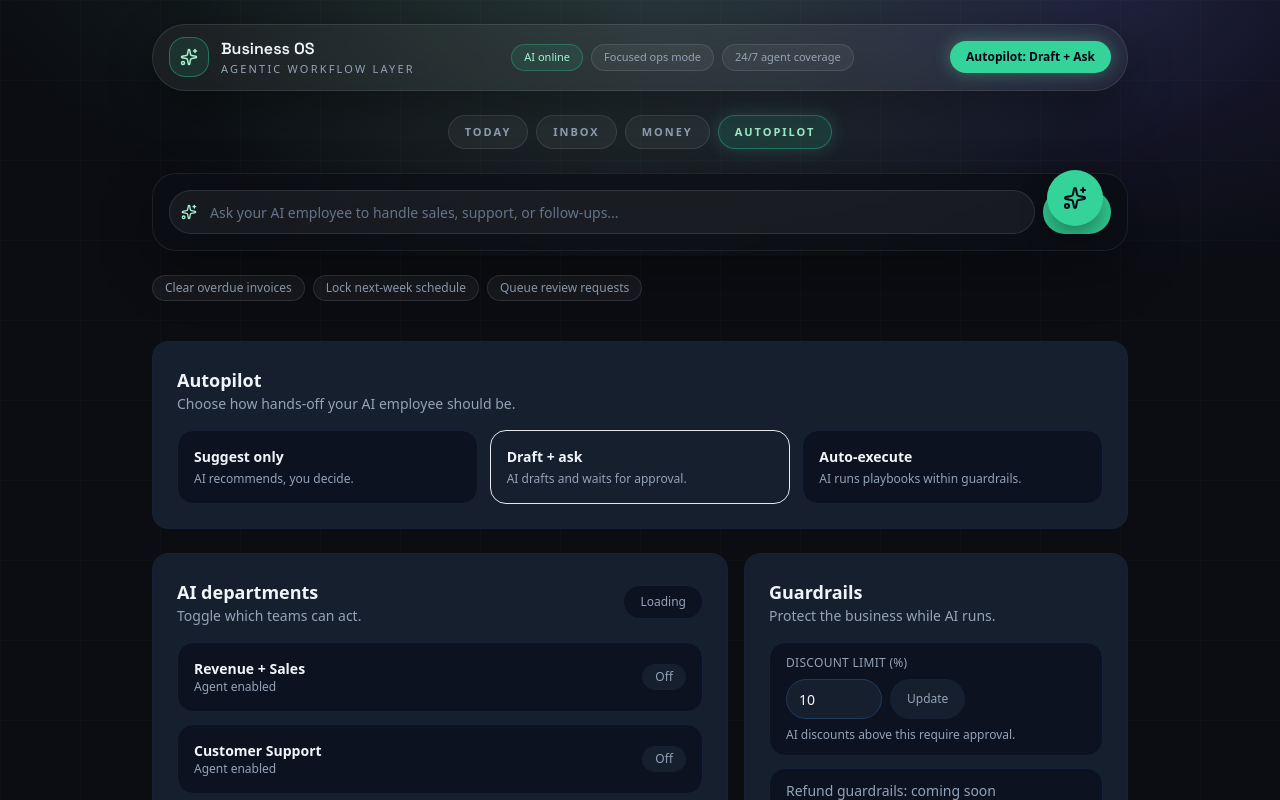
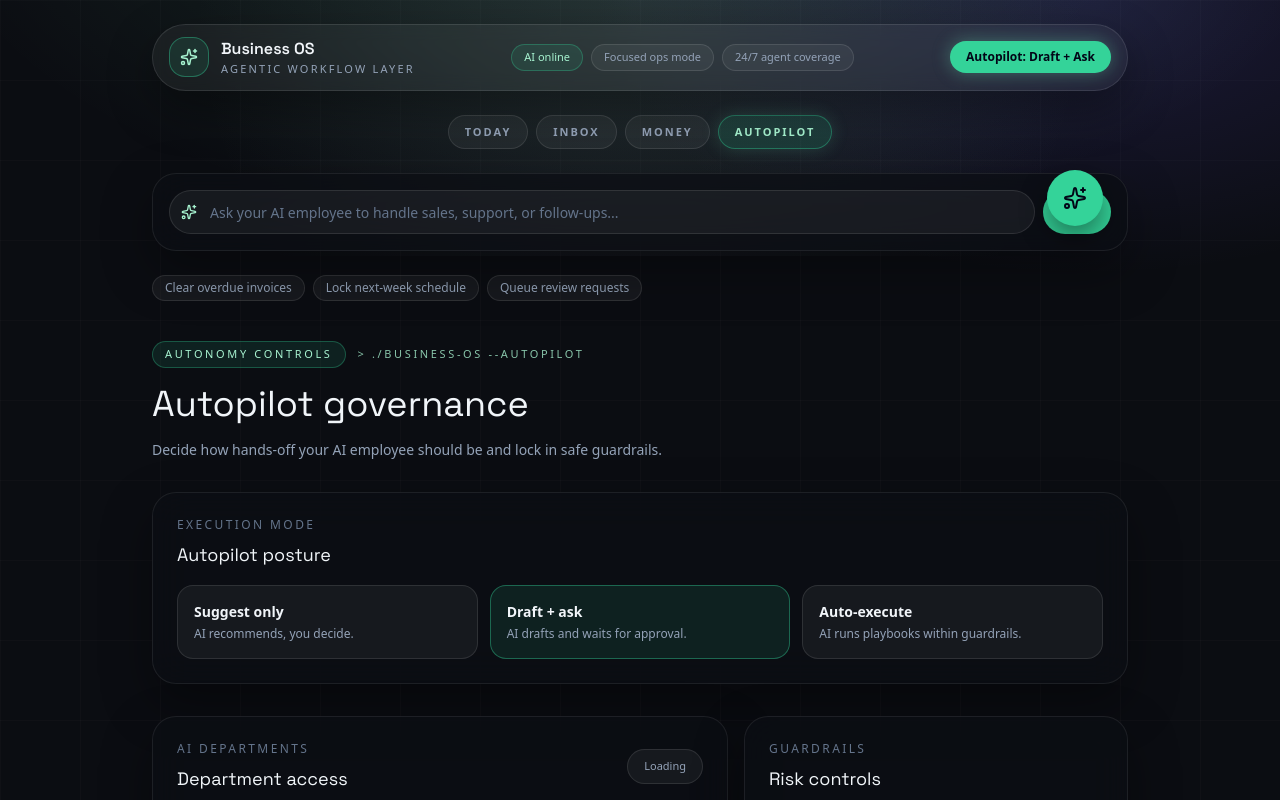
Before and after one commit to dapilot23/smart-business-assistant, a Next.js app in the folder apps/web/: page /dashboard/auto in a window 1280 px wide. Shown: the top 800 px of the page. Built offline with nearby package versions, Linux system fonts and the light colour scheme; no server answers.

Commit message:
Extend OS-style UI to inbox, money, and autopilot

```diff
--- a/apps/web/app/dashboard/auto/page.tsx
+++ b/apps/web/app/dashboard/auto/page.tsx
@@ -49,12 +49,28 @@ export default function AutopilotPage() {
   };
 
   return (
-    <div className="flex flex-col gap-6">
-      <section className="rounded-2xl border border-border-subtle bg-card p-6">
-        <h1 className="text-lg font-semibold text-foreground">Autopilot</h1>
-        <p className="text-sm text-muted-foreground">
-          Choose how hands-off your AI employee should be.
+    <div className="flex flex-col gap-8">
+      <section className="flex flex-col gap-4">
+        <div className="flex flex-wrap items-center gap-3 text-[11px] uppercase tracking-[0.24em] text-slate-400">
+          <span className="rounded-full border border-emerald-400/30 bg-emerald-400/10 px-3 py-1 text-emerald-200">
+            Autonomy controls
+          </span>
+          <span className="font-primary text-emerald-200/80">&gt; ./business-os --autopilot</span>
+        </div>
+        <h1 className="font-display text-3xl text-slate-100 sm:text-4xl">Autopilot governance</h1>
+        <p className="text-sm text-slate-400">
+          Decide how hands-off your AI employee should be and lock in safe guardrails.
         </p>
+      </section>
+
+      <section className="glass-panel rounded-3xl p-6">
+        <div className="flex items-center justify-between">
+          <div>
+            <p className="text-xs uppercase tracking-[0.2em] text-slate-500">Execution mode</p>
+            <h2 className="mt-2 font-display text-lg text-slate-100">Autopilot posture</h2>
+          </div>
+          {saving && <span className="text-xs text-slate-400">Saving...</span>}
+        </div>
         <div className="mt-4 grid gap-3 md:grid-cols-3">
           {modes.map((item) => (
             <button
@@ -62,30 +78,27 @@ export default function AutopilotPage() {
               onClick={() => saveSettings({ autopilotMode: item.id })}
               className={`rounded-2xl border px-4 py-4 text-left transition-colors ${
                 mode === item.id
-                  ? "border-primary/40 bg-primary/10"
-                  : "border-border-subtle bg-background hover:bg-secondary"
+                  ? "border-emerald-400/40 bg-emerald-400/10"
+                  : "border-white/10 bg-white/5 hover:border-white/20"
               }`}
             >
-              <div className="text-sm font-semibold text-foreground">{item.label}</div>
-              <div className="mt-1 text-xs text-muted-foreground">{item.description}</div>
+              <div className="text-sm font-semibold text-slate-100">{item.label}</div>
+              <div className="mt-1 text-xs text-slate-400">{item.description}</div>
             </button>
           ))}
         </div>
-        {saving && (
-          <p className="mt-3 text-xs text-muted-foreground">Saving changes…</p>
-        )}
       </section>
 
       <section className="grid gap-4 lg:grid-cols-[1.2fr_0.8fr]">
-        <div className="rounded-2xl border border-border-subtle bg-card p-6">
+        <div className="glass-panel rounded-3xl p-6">
           <div className="flex items-center justify-between">
             <div>
-              <h2 className="text-lg font-semibold text-foreground">AI departments</h2>
-              <p className="text-sm text-muted-foreground">Toggle which teams can act.</p>
+              <p className="text-xs uppercase tracking-[0.2em] text-slate-500">AI departments</p>
+              <h2 className="mt-2 font-display text-lg text-slate-100">Department access</h2>
             </div>
-            <button className="rounded-full border border-border-subtle bg-background px-4 py-2 text-xs font-medium text-muted-foreground">
+            <span className="rounded-full border border-white/10 bg-white/5 px-4 py-2 text-[11px] text-slate-400">
               {settings ? "Configured" : "Loading"}
-            </button>
+            </span>
           </div>
 
           <div className="mt-4 grid gap-3">
@@ -94,11 +107,11 @@ export default function AutopilotPage() {
               return (
                 <div
                   key={toggle.key}
-                  className="flex items-center justify-between rounded-2xl border border-border-subtle bg-background px-4 py-4"
+                  className="flex items-center justify-between rounded-2xl border border-white/10 bg-white/5 px-4 py-4"
                 >
                   <div>
-                    <div className="text-sm font-semibold text-foreground">{toggle.label}</div>
-                    <div className="text-xs text-muted-foreground">Agent enabled</div>
+                    <div className="text-sm font-semibold text-slate-100">{toggle.label}</div>
+                    <div className="text-xs text-slate-400">Agent enabled</div>
                   </div>
                   <button
                     onClick={() =>
@@ -106,8 +119,8 @@ export default function AutopilotPage() {
                     }
                     className={`rounded-full border px-3 py-1 text-xs font-medium transition-colors ${
                       enabled
-                        ? "border-primary/40 bg-primary/10 text-primary"
-                        : "border-border-subtle bg-card text-muted-foreground"
+                        ? "border-emerald-400/40 bg-emerald-400/10 text-emerald-200"
+                        : "border-white/10 bg-white/5 text-slate-400"
                     }`}
                   >
                     {enabled ? "On" : "Off"}
@@ -118,14 +131,14 @@ export default function AutopilotPage() {
           </div>
         </div>
 
-        <div className="rounded-2xl border border-border-subtle bg-card p-6">
-          <h2 className="text-lg font-semibold text-foreground">Guardrails</h2>
-          <p className="text-sm text-muted-foreground">Protect the business while AI runs.</p>
-          <div className="mt-4 grid gap-3 text-sm text-muted-foreground">
-            <div className="rounded-2xl border border-border-subtle bg-background px-4 py-3">
-              <div className="text-xs uppercase tracking-wide text-muted-foreground">
-                Discount limit (%)
-              </div>
+        <div className="glass-panel rounded-3xl p-6">
+          <div>
+            <p className="text-xs uppercase tracking-[0.2em] text-slate-500">Guardrails</p>
+            <h2 className="mt-2 font-display text-lg text-slate-100">Risk controls</h2>
+          </div>
+          <div className="mt-4 grid gap-3 text-sm text-slate-400">
+            <div className="rounded-2xl border border-white/10 bg-white/5 px-4 py-3">
+              <div className="text-xs uppercase tracking-wide text-slate-500">Discount limit (%)</div>
               <div className="mt-2 flex items-center gap-2">
                 <input
                   type="number"
@@ -133,25 +146,21 @@ export default function AutopilotPage() {
                   max={100}
                   value={discountInput}
                   onChange={(event) => setDiscountInput(event.target.value)}
-                  className="h-10 w-24 rounded-full border border-border bg-card px-3 text-sm text-foreground focus:border-primary/40 focus:outline-none"
+                  className="h-10 w-24 rounded-full border border-white/10 bg-white/5 px-3 text-sm text-slate-100 focus:border-emerald-400/60 focus:outline-none"
                 />
                 <button
-                  onClick={() =>
-                    saveSettings({ maxDiscountPercent: Number(discountInput) || 0 })
-                  }
-                  className="h-10 rounded-full border border-border-subtle bg-card px-4 text-xs font-medium text-muted-foreground hover:text-foreground"
+                  onClick={() => saveSettings({ maxDiscountPercent: Number(discountInput) || 0 })}
+                  className="h-10 rounded-full border border-white/10 bg-white/5 px-4 text-xs font-medium text-slate-300 hover:border-emerald-400/40"
                 >
                   Update
                 </button>
               </div>
-              <p className="mt-2 text-xs text-muted-foreground">
-                AI discounts above this require approval.
-              </p>
+              <p className="mt-2 text-xs text-slate-500">AI discounts above this require approval.</p>
             </div>
-            <div className="rounded-2xl border border-border-subtle bg-background px-4 py-3">
+            <div className="rounded-2xl border border-white/10 bg-white/5 px-4 py-3">
               Refund guardrails: coming soon
             </div>
-            <div className="rounded-2xl border border-border-subtle bg-background px-4 py-3">
+            <div className="rounded-2xl border border-white/10 bg-white/5 px-4 py-3">
               Sentiment escalation: coming soon
             </div>
           </div>
--- a/apps/web/app/dashboard/money/page.tsx
+++ b/apps/web/app/dashboard/money/page.tsx
@@ -66,73 +66,86 @@ export default function MoneyPage() {
   }, [tasks]);
 
   return (
-    <div className="flex flex-col gap-6">
-      <section className="rounded-2xl border border-border-subtle bg-card p-6">
+    <div className="flex flex-col gap-8">
+      <section className="flex flex-col gap-4">
+        <div className="flex flex-wrap items-center gap-3 text-[11px] uppercase tracking-[0.24em] text-slate-400">
+          <span className="rounded-full border border-emerald-400/30 bg-emerald-400/10 px-3 py-1 text-emerald-200">
+            Cashflow mode
+          </span>
+          <span className="font-primary text-emerald-200/80">&gt; ./business-os --money</span>
+        </div>
+        <h1 className="font-display text-3xl text-slate-100 sm:text-4xl">Money control</h1>
+        <p className="text-sm text-slate-400">
+          Watch collections, forecast revenue, and keep invoices moving with AI assistance.
+        </p>
+      </section>
+
+      <section className="glass-panel rounded-3xl p-6">
         <div className="flex flex-col gap-2">
-          <h1 className="text-lg font-semibold text-foreground">Money</h1>
-          <p className="text-sm text-muted-foreground">Cash flow and collections, simplified.</p>
+          <p className="text-xs uppercase tracking-[0.2em] text-slate-500">Business pulse</p>
+          <h2 className="font-display text-lg text-slate-100">Revenue signals</h2>
         </div>
         <div className="mt-5 grid gap-4 sm:grid-cols-3">
-          <div className="rounded-2xl border border-border-subtle bg-background px-4 py-3">
-            <p className="text-xs uppercase tracking-wide text-muted-foreground">Revenue</p>
-            <p className="mt-2 text-xl font-semibold text-foreground">
+          <div className="rounded-2xl border border-white/10 bg-white/5 px-4 py-3">
+            <p className="text-xs uppercase tracking-[0.2em] text-slate-500">Revenue</p>
+            <p className="mt-2 text-xl font-semibold text-slate-100">
               ${stats?.revenue?.current?.toLocaleString() ?? "--"}
             </p>
-            <p className="text-xs text-muted-foreground">This month</p>
+            <p className="text-xs text-slate-400">This month</p>
           </div>
-          <div className="rounded-2xl border border-border-subtle bg-background px-4 py-3">
-            <p className="text-xs uppercase tracking-wide text-muted-foreground">Pending quotes</p>
-            <p className="mt-2 text-xl font-semibold text-foreground">
+          <div className="rounded-2xl border border-white/10 bg-white/5 px-4 py-3">
+            <p className="text-xs uppercase tracking-[0.2em] text-slate-500">Pending quotes</p>
+            <p className="mt-2 text-xl font-semibold text-slate-100">
               {stats?.quotes?.pending ?? "--"}
             </p>
-            <p className="text-xs text-muted-foreground">Awaiting approval</p>
+            <p className="text-xs text-slate-400">Awaiting approval</p>
           </div>
-          <div className="rounded-2xl border border-border-subtle bg-background px-4 py-3">
-            <p className="text-xs uppercase tracking-wide text-muted-foreground">Jobs in progress</p>
-            <p className="mt-2 text-xl font-semibold text-foreground">
+          <div className="rounded-2xl border border-white/10 bg-white/5 px-4 py-3">
+            <p className="text-xs uppercase tracking-[0.2em] text-slate-500">Jobs in progress</p>
+            <p className="mt-2 text-xl font-semibold text-slate-100">
               {stats?.jobs?.inProgress ?? "--"}
             </p>
-            <p className="text-xs text-muted-foreground">Active today</p>
+            <p className="text-xs text-slate-400">Active today</p>
           </div>
         </div>
       </section>
 
       <section className="grid gap-4 lg:grid-cols-[1.2fr_0.8fr]">
-        <div className="rounded-2xl border border-border-subtle bg-card p-6">
+        <div className="glass-panel rounded-3xl p-6">
           <div className="flex items-center justify-between">
             <div>
-              <h2 className="text-lg font-semibold text-foreground">Collections queue</h2>
-              <p className="text-sm text-muted-foreground">Approve, edit, or let AI run.</p>
+              <p className="text-xs uppercase tracking-[0.2em] text-slate-500">Collections queue</p>
+              <h2 className="mt-2 font-display text-lg text-slate-100">Follow-up actions</h2>
             </div>
-            <button className="rounded-full border border-border-subtle bg-background px-4 py-2 text-xs font-medium text-muted-foreground hover:text-foreground">
+            <button className="rounded-full bg-emerald-400 px-4 py-2 text-xs font-semibold text-slate-950 hover:bg-emerald-300">
               Run all
             </button>
           </div>
 
           <div className="mt-4 grid gap-3">
             {loading ? (
-              <div className="flex items-center gap-2 text-sm text-muted-foreground">
+              <div className="flex items-center gap-2 text-sm text-slate-400">
                 <Icon name="loader-2" size={16} className="animate-spin" />
-                Loading collections…
+                Loading collections...
               </div>
             ) : (
               collections.map((task, index) => (
                 <div
                   key={task.id ?? `${task.title}-${index}`}
-                  className="rounded-2xl border border-border-subtle bg-background px-4 py-4"
+                  className="rounded-2xl border border-white/10 bg-white/5 px-4 py-4"
                 >
                   <div className="flex items-center justify-between">
-                    <h3 className="text-sm font-semibold text-foreground">{task.title}</h3>
-                    <span className="rounded-full border border-border-subtle bg-card px-2 py-1 text-[10px] uppercase tracking-wide text-muted-foreground">
+                    <h3 className="text-sm font-semibold text-slate-100">{task.title}</h3>
+                    <span className="rounded-full border border-white/10 bg-white/5 px-2 py-1 text-[10px] uppercase tracking-[0.2em] text-slate-400">
                       {task.priority ?? "MEDIUM"}
                     </span>
                   </div>
-                  <p className="mt-1 text-sm text-muted-foreground">{task.description}</p>
+                  <p className="mt-1 text-sm text-slate-400">{task.description}</p>
                   <div className="mt-3 flex flex-wrap gap-2">
-                    <button className="rounded-full bg-primary px-4 py-1.5 text-xs font-semibold text-primary-foreground">
+                    <button className="rounded-full bg-emerald-400 px-4 py-1.5 text-xs font-semibold text-slate-950">
                       Approve
                     </button>
-                    <button className="rounded-full border border-border-subtle bg-card px-4 py-1.5 text-xs font-semibold text-foreground">
+                    <button className="rounded-full border border-white/10 bg-white/5 px-4 py-1.5 text-xs font-semibold text-slate-200">
                       Edit
                     </button>
                   </div>
@@ -142,17 +155,19 @@ export default function MoneyPage() {
           </div>
         </div>
 
-        <div className="rounded-2xl border border-border-subtle bg-card p-6">
-          <h2 className="text-lg font-semibold text-foreground">AI cash guardrails</h2>
-          <p className="text-sm text-muted-foreground">Controls for hands-off collections.</p>
-          <div className="mt-4 grid gap-3 text-sm text-muted-foreground">
-            <div className="rounded-2xl border border-border-subtle bg-background px-4 py-3">
+        <div className="glass-panel rounded-3xl p-6">
+          <div>
+            <p className="text-xs uppercase tracking-[0.2em] text-slate-500">Guardrails</p>
+            <h2 className="mt-2 font-display text-lg text-slate-100">Cash controls</h2>
+          </div>
+          <div className="mt-4 grid gap-3 text-sm text-slate-400">
+            <div className="rounded-2xl border border-white/10 bg-white/5 px-4 py-3">
               Max discount: {settings?.maxDiscountPercent ?? 10}%
             </div>
-            <div className="rounded-2xl border border-border-subtle bg-background px-4 py-3">
+            <div className="rounded-2xl border border-white/10 bg-white/5 px-4 py-3">
               Refund guardrails: coming soon
             </div>
-            <div className="rounded-2xl border border-border-subtle bg-background px-4 py-3">
+            <div className="rounded-2xl border border-white/10 bg-white/5 px-4 py-3">
               Messaging windows: coming soon
             </div>
           </div>
--- a/apps/web/app/globals.css
+++ b/apps/web/app/globals.css
@@ -10,45 +10,45 @@
    * 10% - Accent colors (orange + supporting colors)
    */
 
-  /* Base backgrounds - 60% (Dark blue-gray tones for depth) */
-  --background: #0c1220;
-  --background-subtle: #101827;
-  --foreground: #f1f5f9;
+  /* Base backgrounds - 60% (Deep graphite tones) */
+  --background: #0b0d12;
+  --background-subtle: #0f1218;
+  --foreground: #f8fafc;
 
   /* Card surfaces - 30% (Elevated, slightly lighter) */
-  --card: #151f2e;
-  --card-elevated: #1a2638;
-  --card-foreground: #f1f5f9;
+  --card: #141824;
+  --card-elevated: #1a1f2c;
+  --card-foreground: #f8fafc;
 
   /* Borders and inputs */
-  --border: #1e3a5f;
-  --border-subtle: #172135;
-  --input: #1a2638;
-  --input-focus: #243447;
+  --border: #1f2432;
+  --border-subtle: #171b26;
+  --input: #141824;
+  --input-focus: #1f2636;
 
-  /* Primary accent - 10% (Warm orange) */
-  --primary: #f97316;
-  --primary-hover: #fb923c;
-  --primary-muted: #f9731620;
-  --primary-foreground: #ffffff;
-  --ring: #f97316;
+  /* Primary accent - 10% (Neon green) */
+  --primary: #84ffbd;
+  --primary-hover: #a7ffd2;
+  --primary-muted: #84ffbd20;
+  --primary-foreground: #0b0d12;
+  --ring: #84ffbd;
 
   /* Secondary surfaces */
-  --secondary: #1e293b;
-  --secondary-hover: #273548;
+  --secondary: #1a1f2c;
+  --secondary-hover: #222838;
   --secondary-foreground: #e2e8f0;
 
   /* Muted elements */
-  --muted: #1e293b;
-  --muted-foreground: #94a3b8;
+  --muted: #1a1f2c;
+  --muted-foreground: #8a94a6;
 
   /* Accent (for highlights, different from primary) */
-  --accent: #1e3a5f;
+  --accent: #242b3d;
   --accent-foreground: #e2e8f0;
 
   /* Popover/Dialog surfaces */
-  --popover: #151f2e;
-  --popover-foreground: #f1f5f9;
+  --popover: #141824;
+  --popover-foreground: #f8fafc;
 
   /* Destructive/Error */
   --destructive: #ef4444;
```
Also changed, not shown: apps/web/app/dashboard/inbox/page.tsx (+44 -28 lines), apps/web/app/dashboard/page.tsx (+5 -2 lines).
